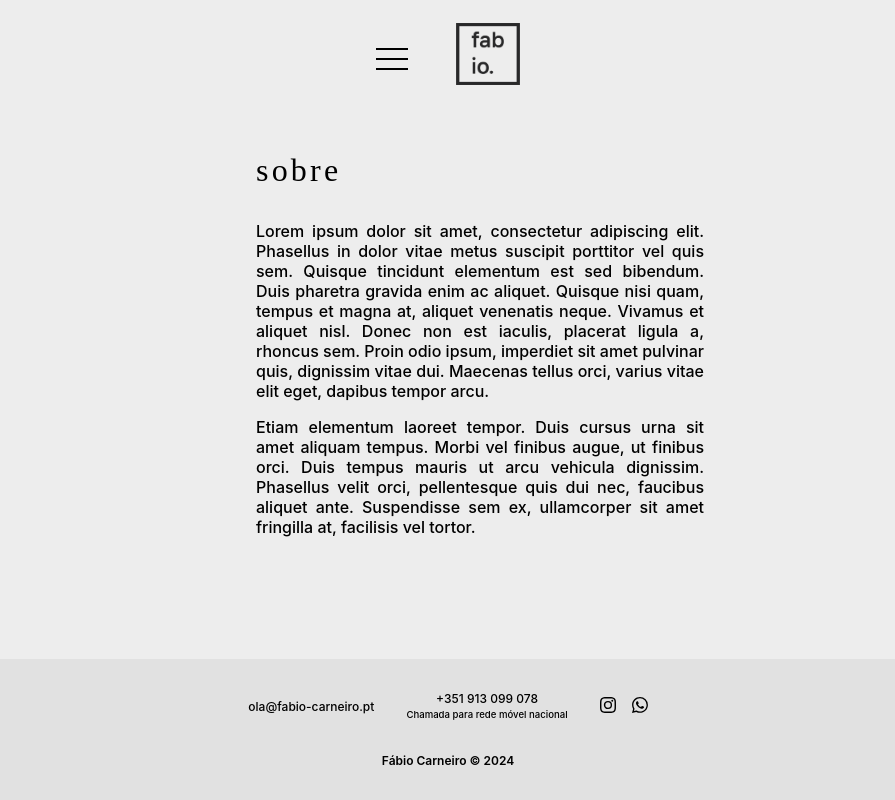
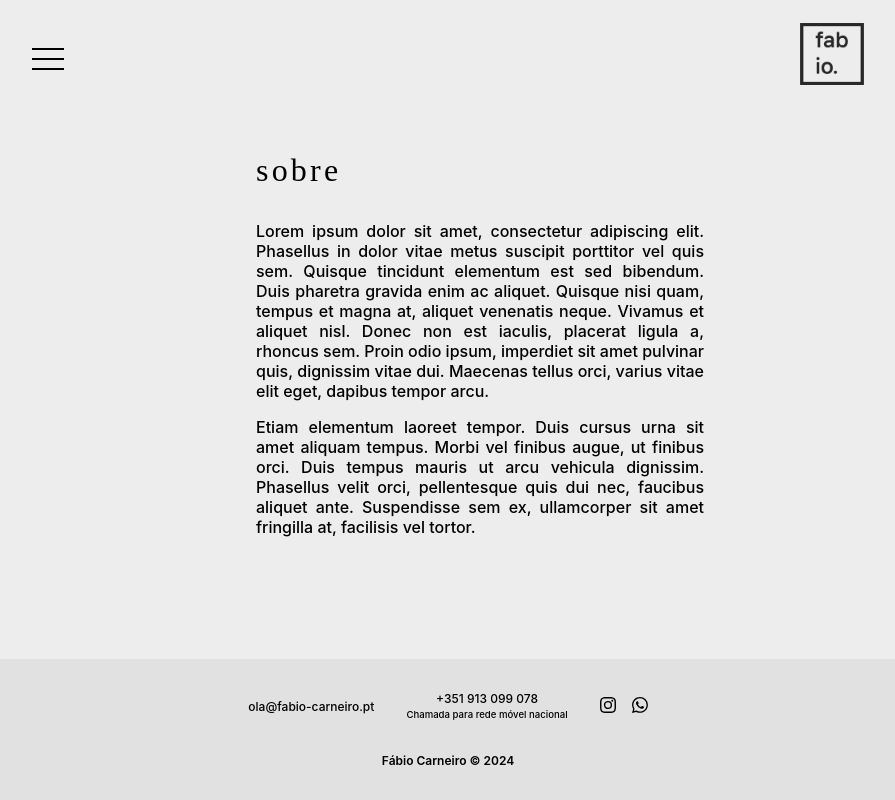
Before and after one commit to bernardo-macedo/fabio-portfolio, a website with bundled scripts: page sobre.html in a window 1280 px wide. Shown: the whole page, without its empty margins (192-1087 px from the left). Built offline with nearby package versions, Linux system fonts and the light colour scheme.

Commit message:
fixing container issues on large screens

```diff
--- a/styles/utility.css
+++ b/styles/utility.css
@@ -218,7 +218,6 @@
   padding-block: var(--padding-xsmall);
   margin-bottom: var(--margin-large);
   max-width: 1920px;
-  margin-inline: auto;
 }
 
 @media screen and (max-width: 1125px) {
```
